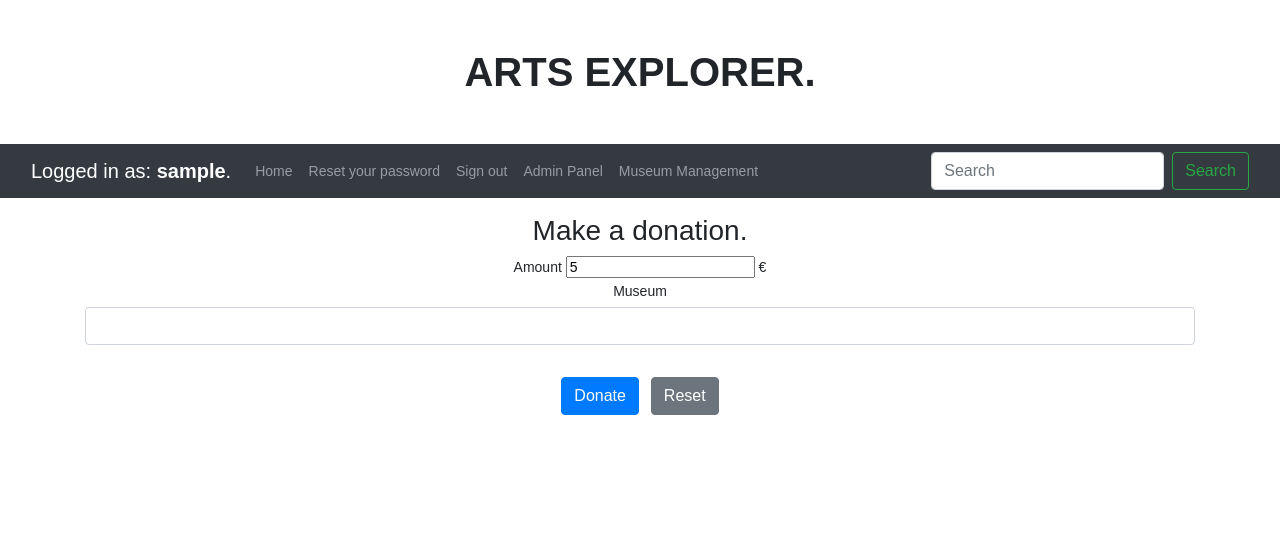
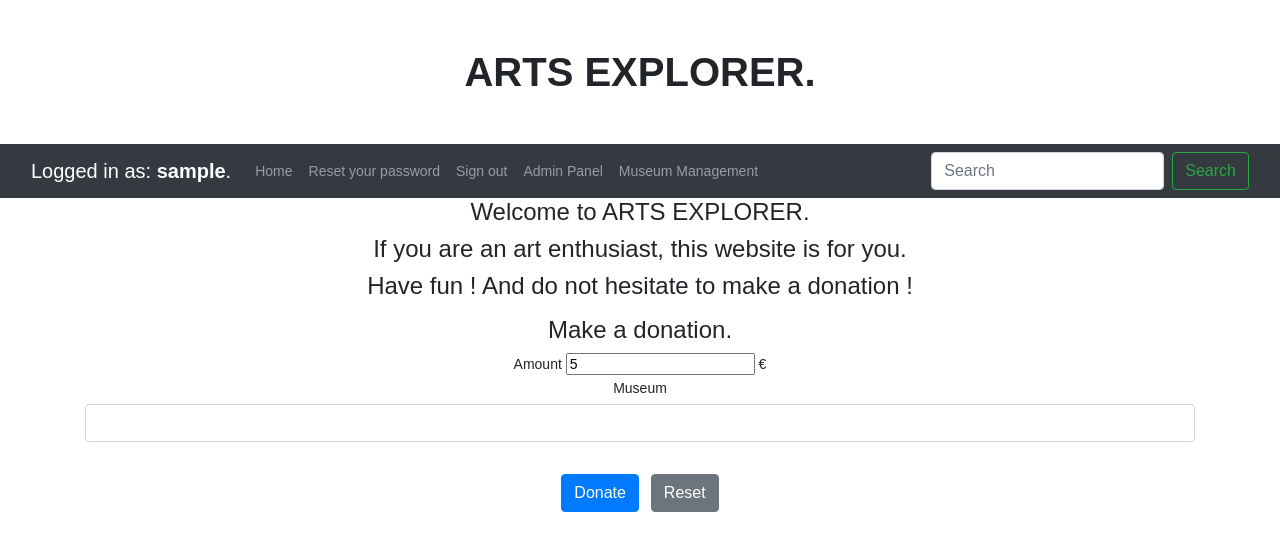
Before and after one commit to delkhos/projbdd, a PHP site: page / in a window 1280 px wide. Shown: the top 551 px of the page. Run offline with PHP 8.4, Linux system fonts and the light colour scheme; the visitor is signed in with stand-in values (Sample User, id 1); data that the repository does not hold is empty; some libraries are stand-ins or nearby versions.

Commit message:
quick change of welcome page

```diff
--- a/www/index.php
+++ b/www/index.php
@@ -93,13 +93,16 @@ if($_SERVER["REQUEST_METHOD"] == "POST"){
         <a href="logout.php" class="btn btn-danger ml-3">Sign Out of Your Account</a>
     </p>
   -->
+  <h4>Welcome to ARTS EXPLORER.</h4>
+  <h4>If you are an art enthusiast, this website is for you.</h4>
+  <h4>Have fun ! And do not hesitate to make a donation !</h4>
   <p>
   <?php
-    $content = file_get_contents('http://loripsum.net/api');
-    echo $content;
+    //$content = file_get_contents('http://loripsum.net/api');
+    //echo $content;
   ?>
   <div class="container">
-        <h3> Make a donation.</h3>
+        <h4> Make a donation.</h4>
         <form action="<?php echo htmlspecialchars($_SERVER["PHP_SELF"]); ?>" method="post">
             <div class="form-group">
                 <label>Amount</label>
```
